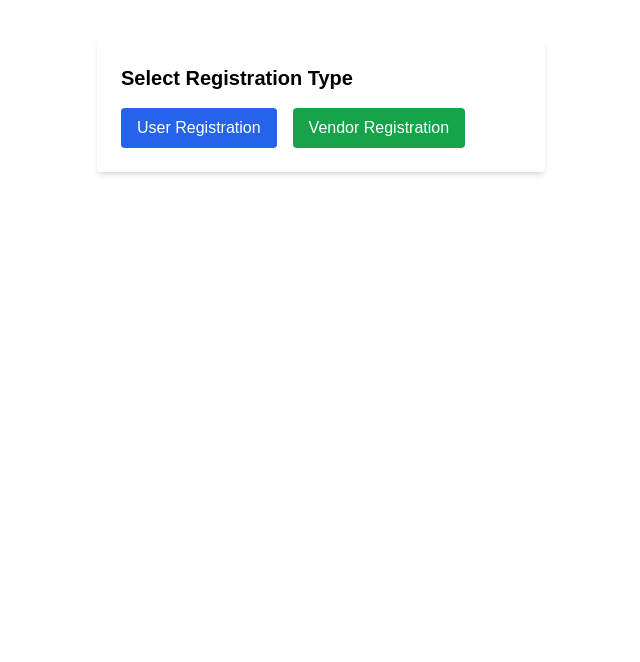
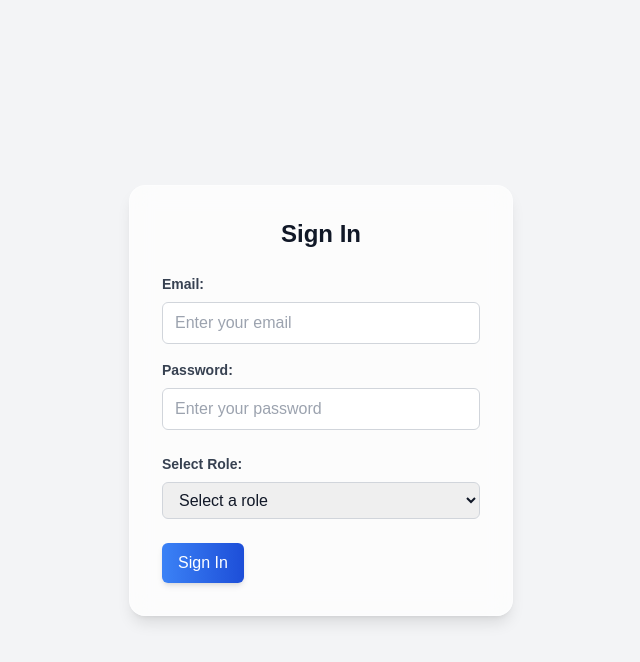
Before and after one commit to KrishnaSharma10/Blumi-thriftstore-ecommerce-frontned, a React (Create React App) app: page /authentication/register in a window 1280 px wide. Shown: the top 662 px of the page, without its empty margins (319-959 px from the left). Built offline with nearby package versions, Linux system fonts and the light colour scheme; a web font is replaced by a local one.

Commit message:
registration portal complete

```diff
--- a/src/components/login/Register.jsx
+++ b/src/components/login/Register.jsx
@@ -1,37 +1,86 @@
-import React, { useState } from "react";
+import React, { useState } from 'react'
+import { registerUser } from './authservice'
+import { Link, useNavigate } from 'react-router-dom'
 
 const Register = () => {
-    const [registrationType, setRegistrationType] = useState(null);
+    const [email, setEmail] = useState('');
+    const [password, setPassword] = useState('');
+    const [role, setRole] = useState('');
+    const [error, setError] = useState(null);
+    const navigate = useNavigate();
 
-    const handleTypeSelection = (type) => {
-        setRegistrationType(type);
+    const handleSubmit = async (e) => {
+        e.preventDefault();
+        try {
+            await registerUser(email, password, role);
+            navigate('/authentication');
+        } catch (error) {
+            const errorMessage = error.response?.data?.message || "Invalid Register credentials";
+            setError(errorMessage);
+        }
     };
 
     return (
-        <div className="max-w-md mx-auto mt-10">
-            {!registrationType ? (
-                <div className="bg-white p-6 rounded shadow-md">
-                    <h2 className="text-xl font-semibold mb-4">Select Registration Type</h2>
-                    <div className="flex gap-4">
+        <div className="flex items-center justify-center min-h-screen bg-gray-100">
+            <div className="absolute inset-0 bg-cover bg-center bg-no-repeat filter blur-lg z-0"></div>
+            <div className="relative z-10 bg-white bg-opacity-70 backdrop-blur-md border border-white border-opacity-40 p-8 rounded-2xl shadow-lg w-full max-w-sm">
+                <h2 className="text-2xl font-bold mb-6 text-center text-gray-900">Sign In</h2>
+                <form id="loginForm" onSubmit={handleSubmit}>
+                    {error && <p className="text-red-500">{error}</p>}
+                    <div className="mb-4">
+                        <label htmlFor="email" className="block text-sm font-bold mb-2 text-gray-700">Email:</label>
+                        <input
+                            type="email"
+                            id="email"
+                            name="email"
+                            value={email}
+                            onChange={(e) => setEmail(e.target.value)}
+                            className="w-full px-3 py-2 border border-gray-300 rounded-md text-gray-900"
+                            placeholder="Enter your email"
+                            required
+                        />
+                    </div>
+                    <div className="mb-6">
+                        <label htmlFor="password" className="block text-sm font-bold mb-2 text-gray-700">Password:</label>
+                        <input
+                            type="password"
+                            id="password"
+                            name="password"
+                            value={password}
+                            onChange={(e) => setPassword(e.target.value)}
+                            className="w-full px-3 py-2 border border-gray-300 rounded-md text-gray-900"
+                            placeholder="Enter your password"
+                            required
+                        />
+                    </div>
+                    <div className="mb-6">
+                        <label htmlFor="role" className="block text-sm font-bold mb-2 text-gray-700">Select Role:</label>
+                        <select
+                            id="role"
+                            name="role"
+                            value={role}
+                            onChange={(e) => setRole(e.target.value)}
+                            className="w-full px-3 py-2 border border-gray-300 rounded-md text-gray-900"
+                            required
+                        >
+                            <option value="">Select a role</option>
+                            <option value="customer">Customer</option>
+                            <option value="vendor">Vendor</option>
+                        </select>
+                    </div>
+                    <div className="flex items-center justify-between">
                         <button
-                            className="bg-blue-600 text-white py-2 px-4 rounded hover:bg-blue-700"
-                            onClick={() => handleTypeSelection("user")}
+                            type="submit"
+                            className="bg-gradient-to-r from-blue-500 to-blue-700 text-white px-4 py-2 rounded-md shadow-md transform transition-transform duration-200 ease-in-out hover:scale-105 focus:outline-none"
                         >
-                            User Registration
-                        </button>
-                        <button
-                            className="bg-green-600 text-white py-2 px-4 rounded hover:bg-green-700"
-                            onClick={() => handleTypeSelection("vendor")}
-                        >
-                            Vendor Registration
+                            Sign In
                         </button>
                     </div>
-                </div>
-            ) : (<div>hello</div>)
+                </form>
+            </div>
+        </div>
+    )
 
-            }
-        </div>
-    );
-};
+}
 
-export default Register;
+export default Register
```
